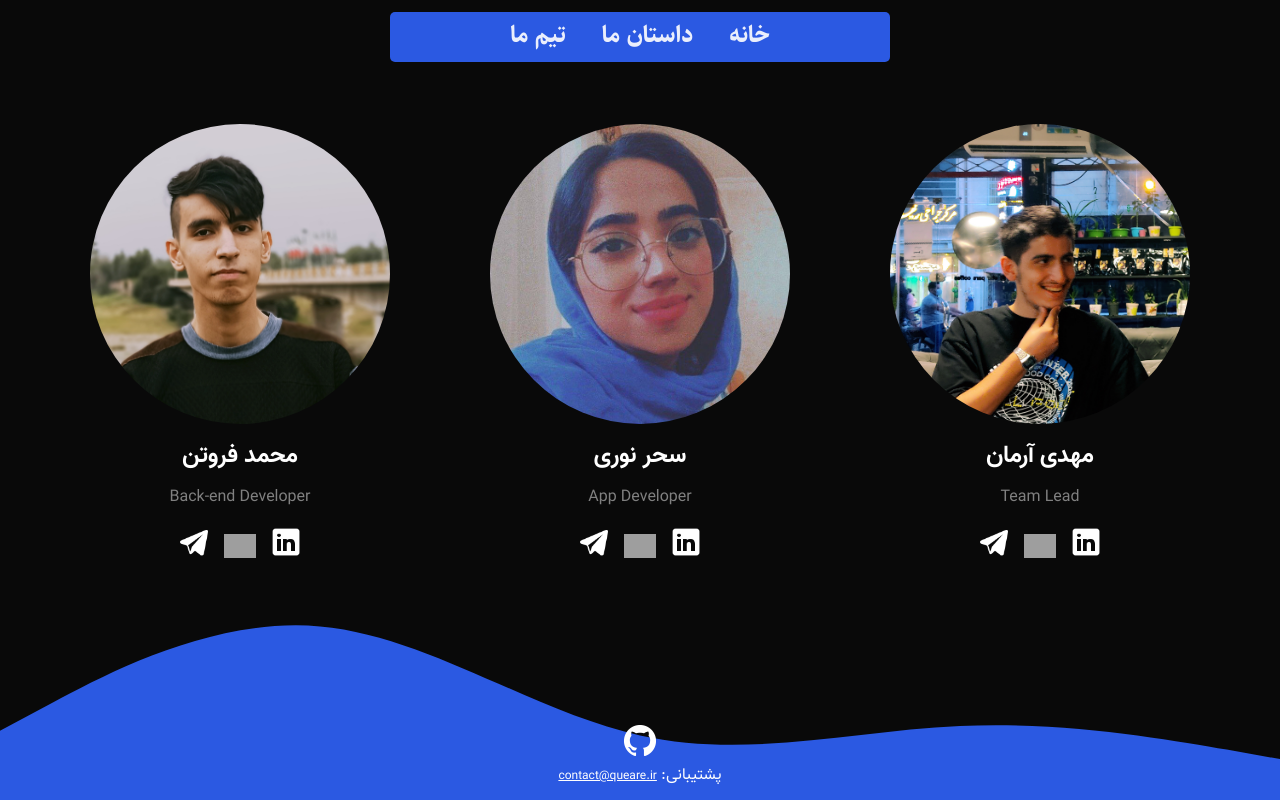
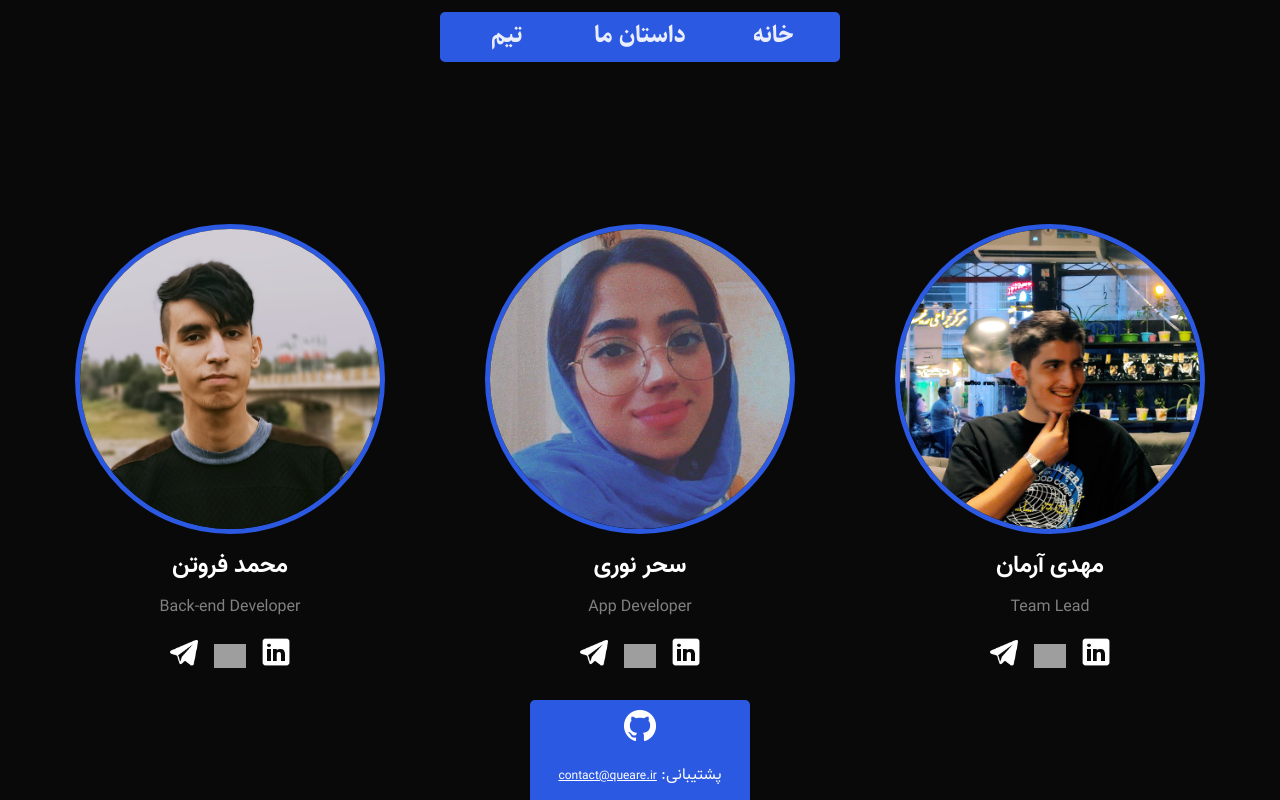
Before and after one commit to QueAre/Website, a Django app: page /team/ in a window 1280 px wide. Run offline with Django 3.2, Linux system fonts and the light colour scheme; grey boxes are pictures that could not be loaded.

Commit message:
Minor Changes

```diff
--- a/static/css/style.css
+++ b/static/css/style.css
@@ -199,7 +199,7 @@ font-weight: bold;
         align-items: center;
         position: absolute;
         width: 100%;
-        height: 75px;
+        height: 100px;
     }
 }
 
@@ -238,7 +238,7 @@ font-weight: bold;
         justify-content: center;
         flex-direction: row-reverse;
         align-items: center;
-
+        margin-top: 100px;
     }
 
     .support-link {
@@ -263,7 +263,7 @@ font-weight: bold;
         position: absolute;
         bottom: 0;
         width: 100%;
-        height: 75px;
+        height: 100px;
     }
 }
 
@@ -461,6 +461,7 @@ li {
     border-radius: 50%;
     width: 300px;
     height: 300px;
+    border: 5px solid #2b59e2;
 }
 
 .member-card p{
@@ -498,6 +499,7 @@ li {
     #team-footer{
         bottom: inherit;
     }
+
 }
 
 .nav{
@@ -507,7 +509,7 @@ li {
 }
 
 .nav ul{
-    width: 500px;
+    width: 400px;
     height: 50px;
     direction: rtl;
     list-style: none;
@@ -519,6 +521,7 @@ li {
 }
 
 .nav ul li{
+    width: 100%;
     margin: 0 18px;
     text-align: center;
 }
--- a/templates/team.html
+++ b/templates/team.html
@@ -38,7 +38,7 @@
                             <a href="/ourstory">داستان ما</a>
                         </li>
                         <li>
-                            <a href="/team">تیم ما</a>
+                            <a href="/team">تیم</a>
                         </li>
                     </ul>
                 </div>
@@ -102,6 +102,7 @@
                     </div>
                 </div>
                 <div class="footer" id="team-footer">
+                    <div style="background: #2b59e2;width: 200px;padding: 10px;height: 150px;display: flex;border-radius: 5px 5px 0 0;flex-direction: column;align-items: center;">
                         <a href="https://github.com/QueAre" target="_blank"><img src="{% static 'img/icon/github/GitHub-Mark-Light-32px.png' %}"></a>
                         <span  style="color: white; direction: rtl; padding: 12px;bottom: 0px;position: absolute;">
                             پشتیبانی:
@@ -110,11 +111,12 @@
                             </a>
                         </span>
                     </div>
+                </div>
 
 
-                 <svg class="main-wave" id="team-main-wave" viewBox="0 0 1440 270">
+                 <!-- <svg class="main-wave" id="team-main-wave" viewBox="0 0 1440 270">
                     <path fill="#2b59e2" d="M0,192L60,160C120,128,240,64,360,74.7C480,85,600,171,720,197.3C840,224,960,192,1080,186.7C1200,181,1320,203,1380,213.3L1440,224L1440,320L1380,320C1320,320,1200,320,1080,320C960,320,840,320,720,320C600,320,480,320,360,320C240,320,120,320,60,320L0,320Z"></path>
-                </svg>
+                </svg> -->
             </div>
 
         </body>
```
Also changed, not shown: templates/index.html (+6 -4 lines), templates/story.html (+6 -4 lines). Lines whose indentation alone changed are shown as unchanged.
